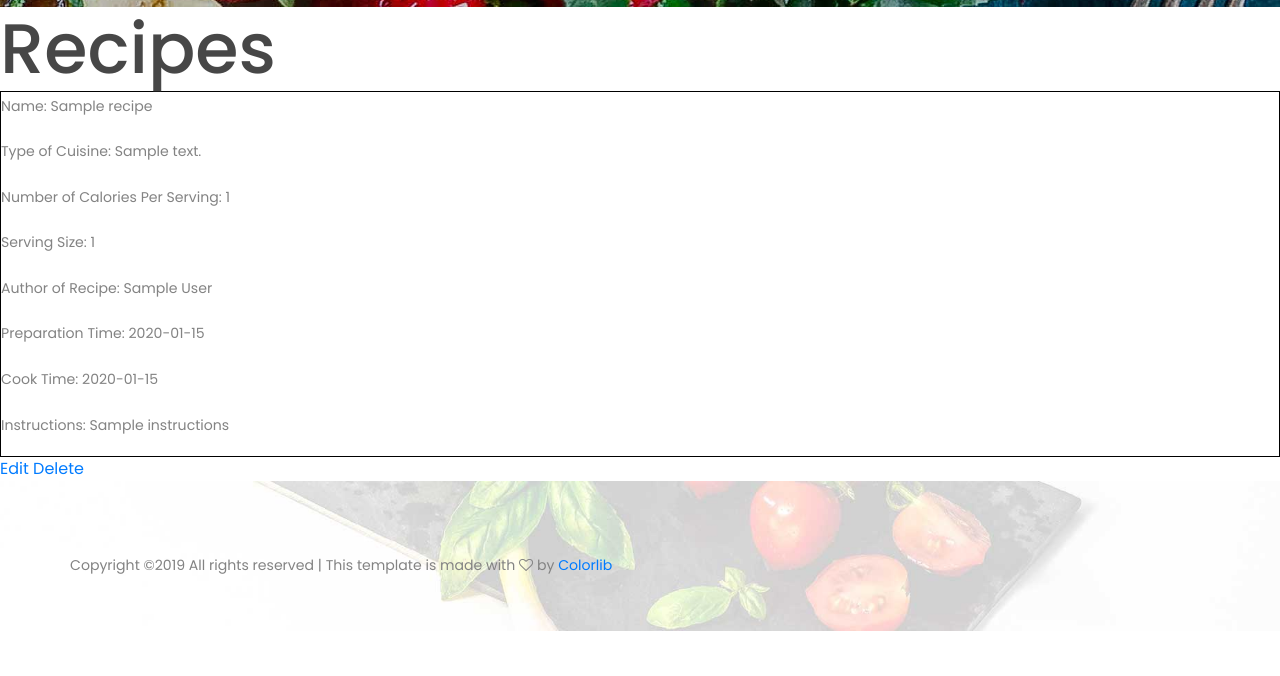
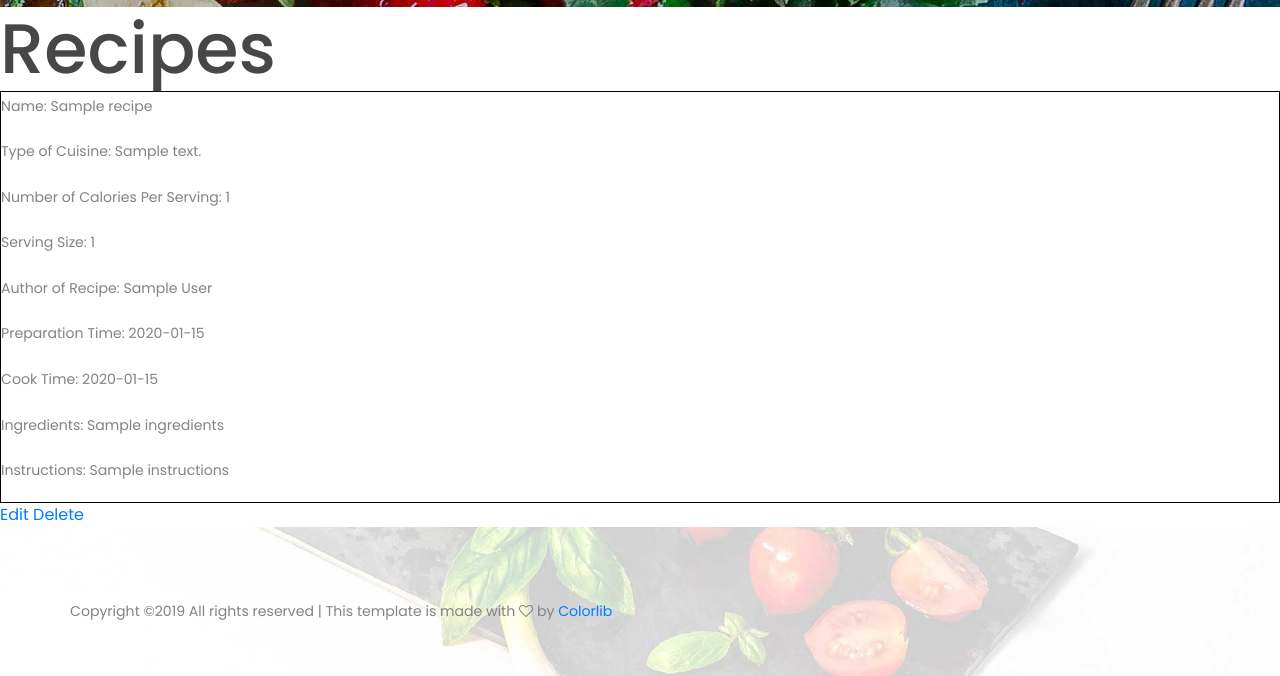
Before and after one commit to Code-Institute-Submissions/data-centric-project-4, a Flask app: page / in a window 1280 px wide. Shown: the part 1098-1774 px from the top of the page. Before the commit the page ends 1729 px from the top, so only its background shows below. Run offline with Flask 2, Linux system fonts and the light colour scheme; a database or web service that is not in the repository returns one stand-in record (values such as "Sample title"); some libraries are stand-ins or nearby versions.

Commit message:
Add ingredients to index html

```diff
--- a/templates/index.html
+++ b/templates/index.html
@@ -17,6 +17,7 @@
    <p>Author of Recipe: {{m['recipe_author']}}</p>
    <p>Preparation Time: {{m['preptime']}}</p>
    <p>Cook Time: {{m['cooktime']}}</p>
+   <p>Ingredients: {{m['ingredients']}}</p>
    <p>Instructions: {{m['instructions']}}</p>
 </li>
 <a href='edit_recipe/{{m._id}}'>Edit</a>
```
